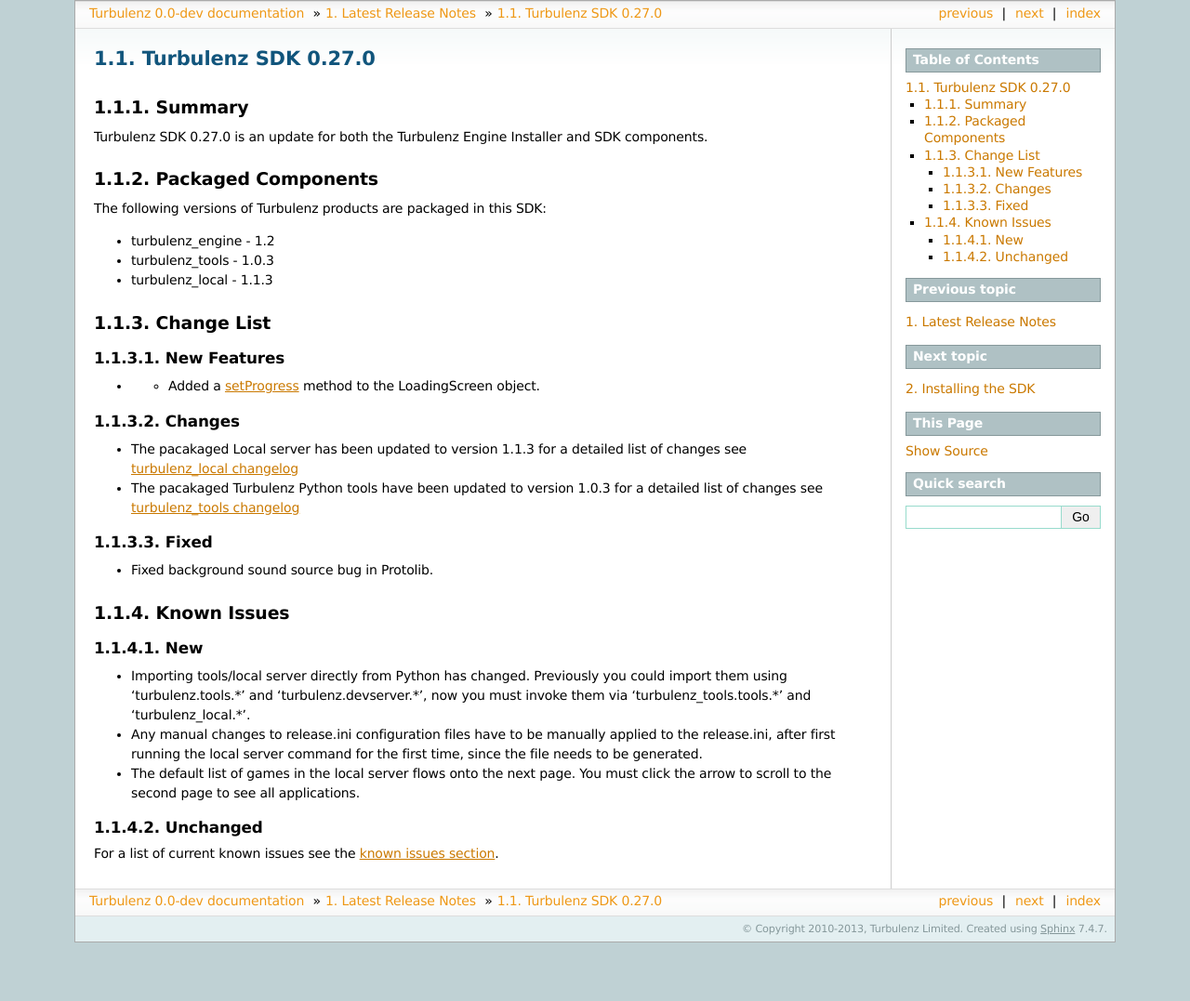
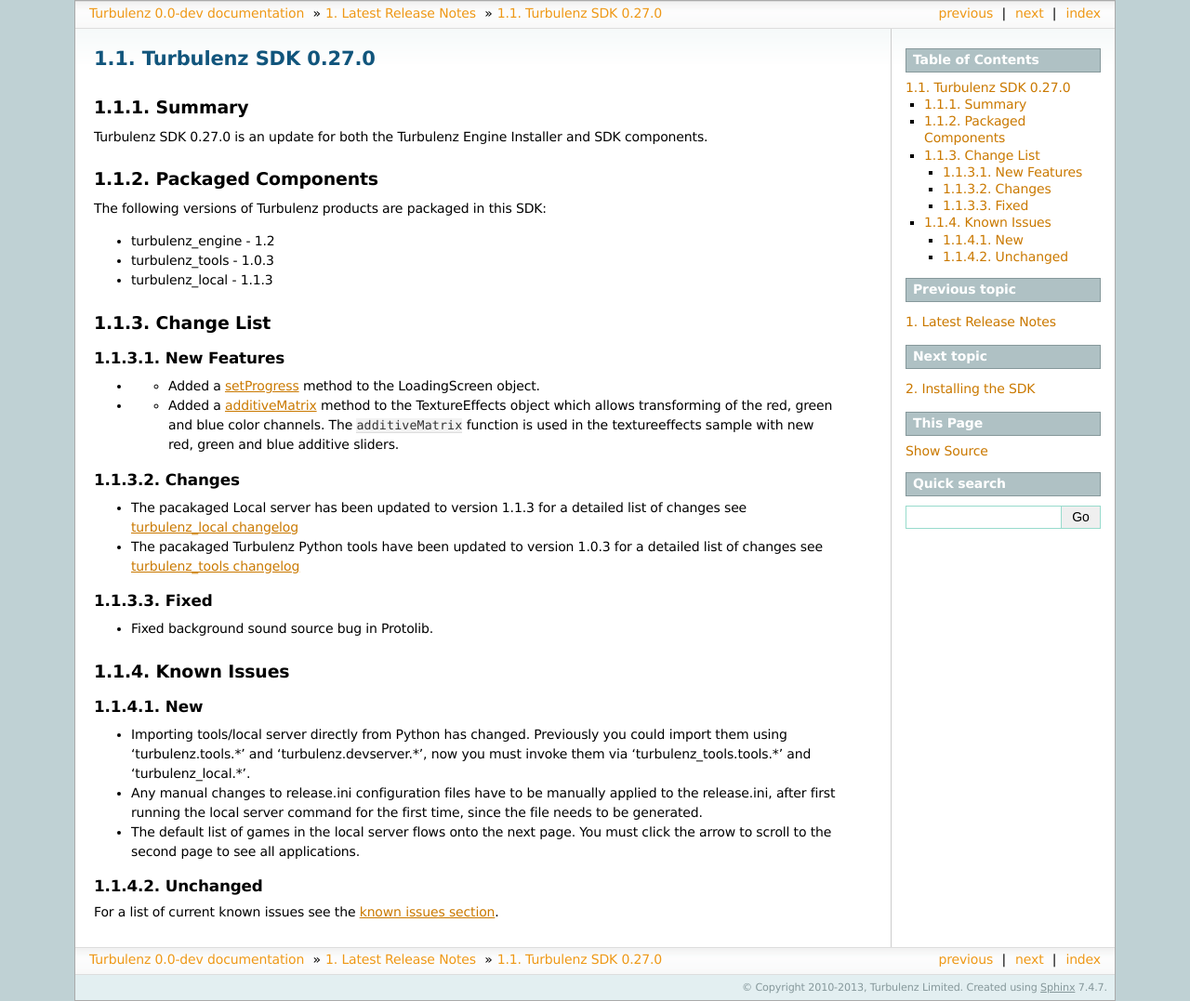
Before and after one commit to turbulenz/turbulenz_engine, a Sphinx documentation site: the page built from docs/source/release_notes/release_notes_0.27.0.rst, in a window 1280 px wide. Shown: the whole page at 93% size. Built offline with Sphinx 7.4.7, drawn with Linux system fonts in a browser that asks for light colours; before the commit the page ends 1014 px from its top, so only the background shows below that.

Commit message:
Added additiveMatrix change to release notes

```diff
--- a/docs/source/jslibrary_api/textureeffects_api.rst
+++ b/docs/source/jslibrary_api/textureeffects_api.rst
@@ -423,6 +423,8 @@
 .. index::
     pair: TextureEffects; additiveMatrix
 
+.. _textureeffects_additivematrix:
+
 `additiveMatrix`
 ----------------
 
--- a/docs/source/release_notes/release_notes_0.27.0.rst
+++ b/docs/source/release_notes/release_notes_0.27.0.rst
@@ -26,6 +26,9 @@
 ------------
 
 * - Added a :ref:`setProgress <loadingscreen_setprogress>` method to the LoadingScreen object.
+
+* - Added a :ref:`additiveMatrix <textureeffects_additivematrix>` method to the TextureEffects object which allows transforming of the red, green and blue color channels.
+    The ``additiveMatrix`` function is used in the textureeffects sample with new red, green and blue additive sliders.
 
 
 Changes
```
